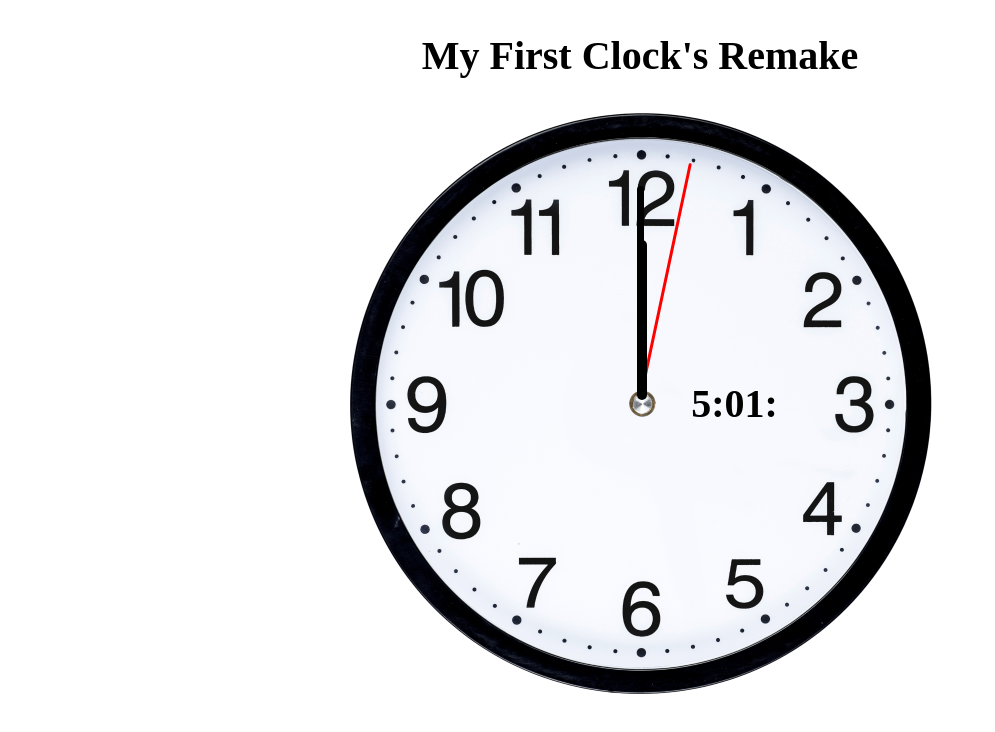
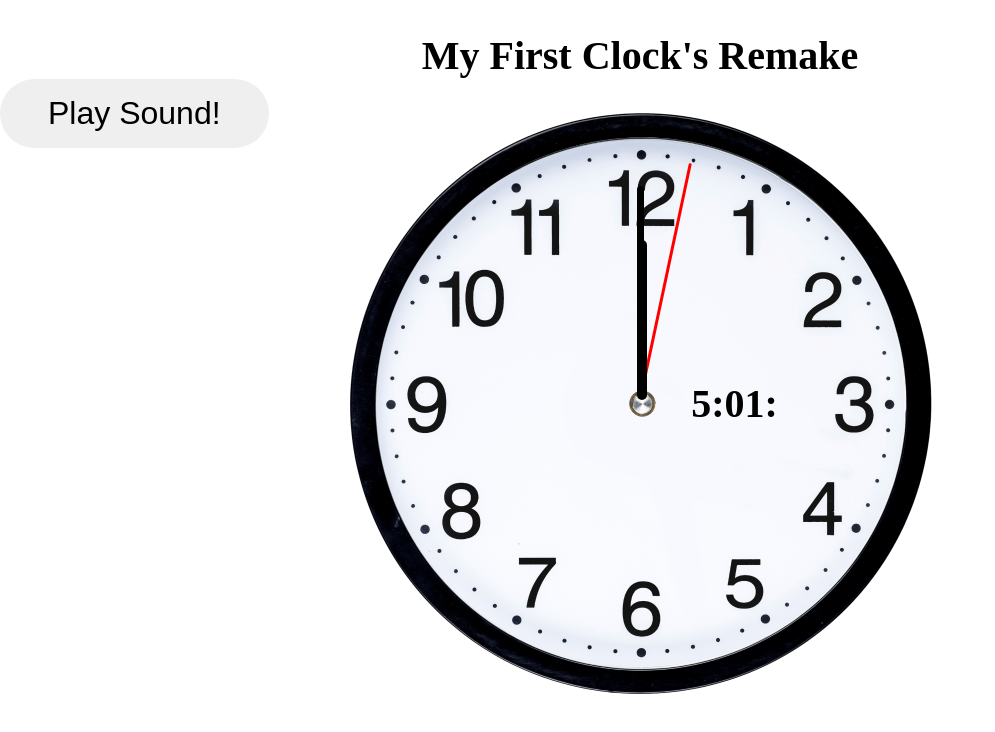
Before and after one commit to AdityaShukla65/JS-Clock-Remake, a plain HTML site: page index.html in a window 1280 px wide. Shown: the whole page, without its empty margins (0-995 px from the left). Drawn offline with Linux system fonts and the light colour scheme.

Commit message:
Update index.html

```diff
--- a/index.html
+++ b/index.html
@@ -14,6 +14,7 @@
     <div class="min-hand"></div>
     <div class="hour-hand"></div>
     <p></p>
+    <button style="padding:1rem 3rem; font-size:2rem; border-radius:100rem; border:none; cursor:pointer">Play Sound!</button>
 
     <script src="js-clock-remake.js"></script>
 </body>
```
